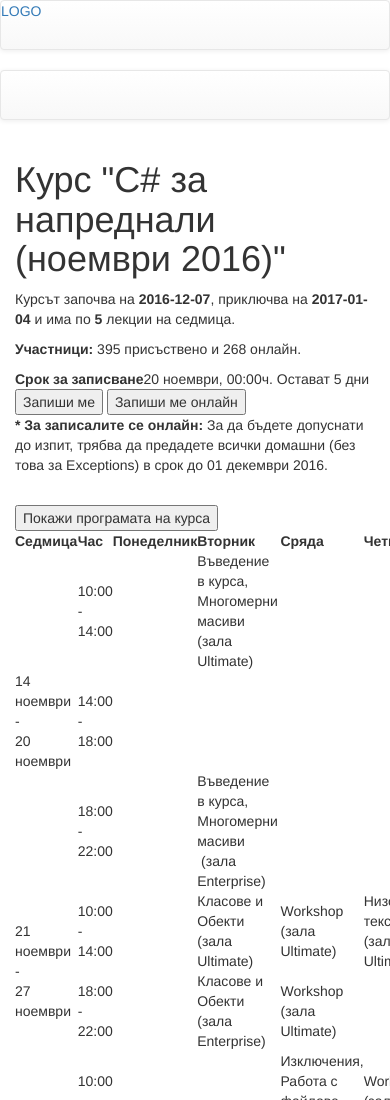
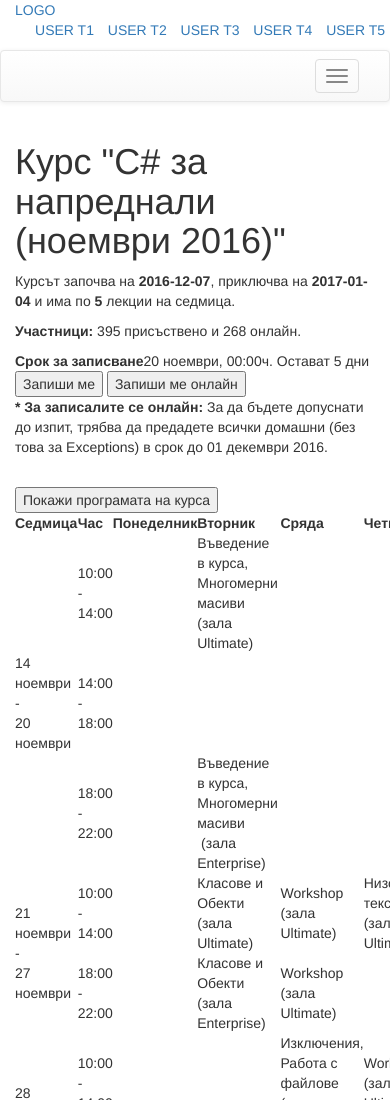
Before and after one commit to team-iframe/ux-design-coursework, a website: page htmls/course-detail/course-details-new.html in a window 390 px wide. Shown: the top 1100 px of the page. Drawn offline with nearby package versions, Linux system fonts and the light colour scheme.

Commit message:
fixes of top-header

```diff
--- a/htmls/course-detail/course-details-new.html
+++ b/htmls/course-detail/course-details-new.html
@@ -13,18 +13,18 @@
 <div id="root" class="container">
     <header>
         <div class="row">
-            <div class="navbar navbar-default">
-                <div class="container-fluid">
-                    <div id="logo" class="navbar-header">
+            <!--<div class="navbar navbar-default">-->
+                <!--<div class="container-fluid">-->
+                    <div id="logo" class="col-md-2">
                         <a href="/">
                             <!--TODO logo pictur-->
                             LOGO
                             <img>
                         </a>
                     </div>
-                    <div id="user-things" class="navbar-collapse collapse">
+                    <div id="user-things" class="pull-right">
                         <!--TODO User icons and think about been a or button tags-->
-                        <ul id="user-icons" class="nav navbar-nav navbar-right">
+                        <ul id="user-icons" class="list-inline list-unstyled">
                             <li>
                                 <a href="/">
                                     <img>USER T1
@@ -52,11 +52,19 @@
                             </li>
                         </ul>
                     </div>
-                </div>
-            </div>
+               <!-- </div>-->
+            <!--</div>-->
         </div>
         <div class="row">
             <nav class="navbar navbar-default">
+                <div class="container-fluid">
+                    <button type="button" class="navbar-toggle collapsed" data-toggle="collapse" data-target="#navbar"
+                            aria-expanded="false" aria-controls="navbar">
+                        <span class="sr-only">Toggle navigation</span>
+                        <span class="icon-bar"></span>
+                        <span class="icon-bar"></span>
+                        <span class="icon-bar"></span>
+                    </button>
                     <div class="navbar-collapse collapse">
                         <ul class="nav navbar-nav navbar-right">
                             <li>
@@ -78,6 +86,7 @@
                                 <input type="text" id="search">
                             </li>
                         </ul>
+                    </div>
                 </div>
             </nav>
         </div>
```
Lines whose indentation alone changed are shown as unchanged.
